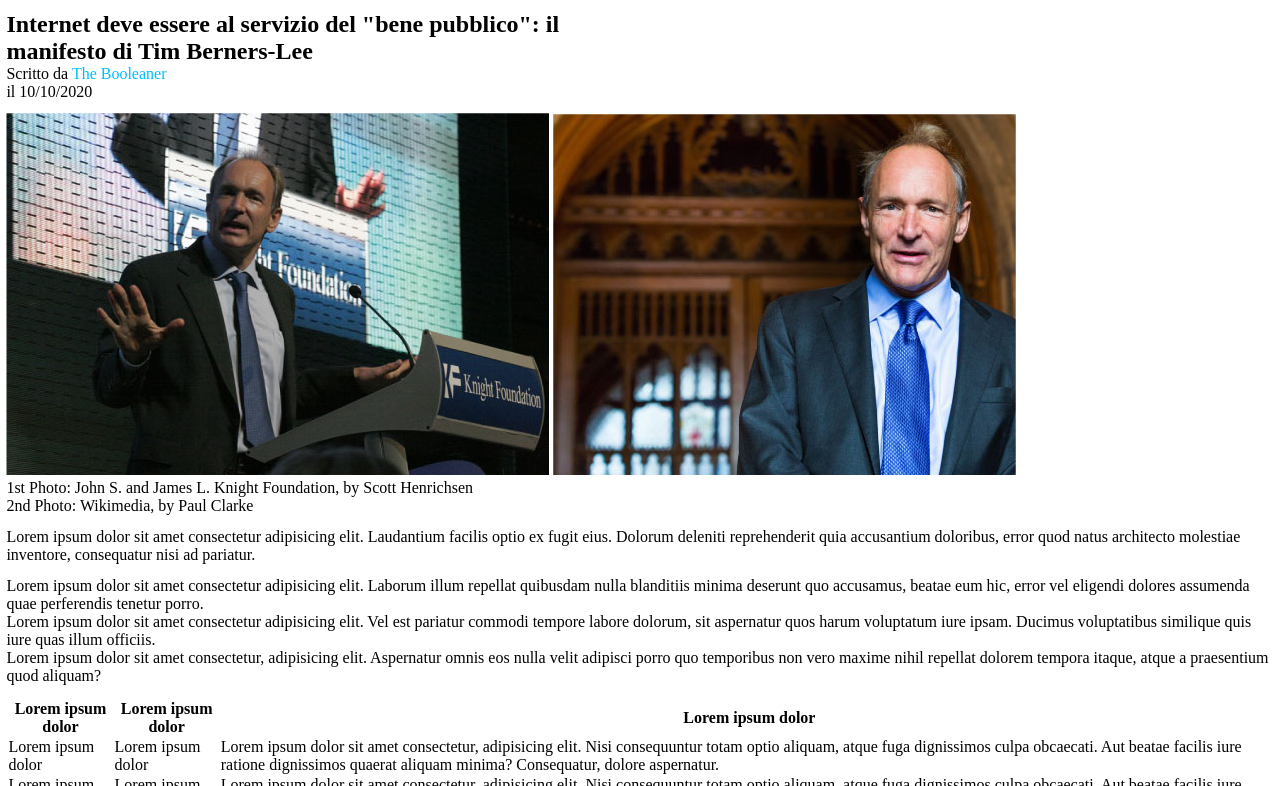
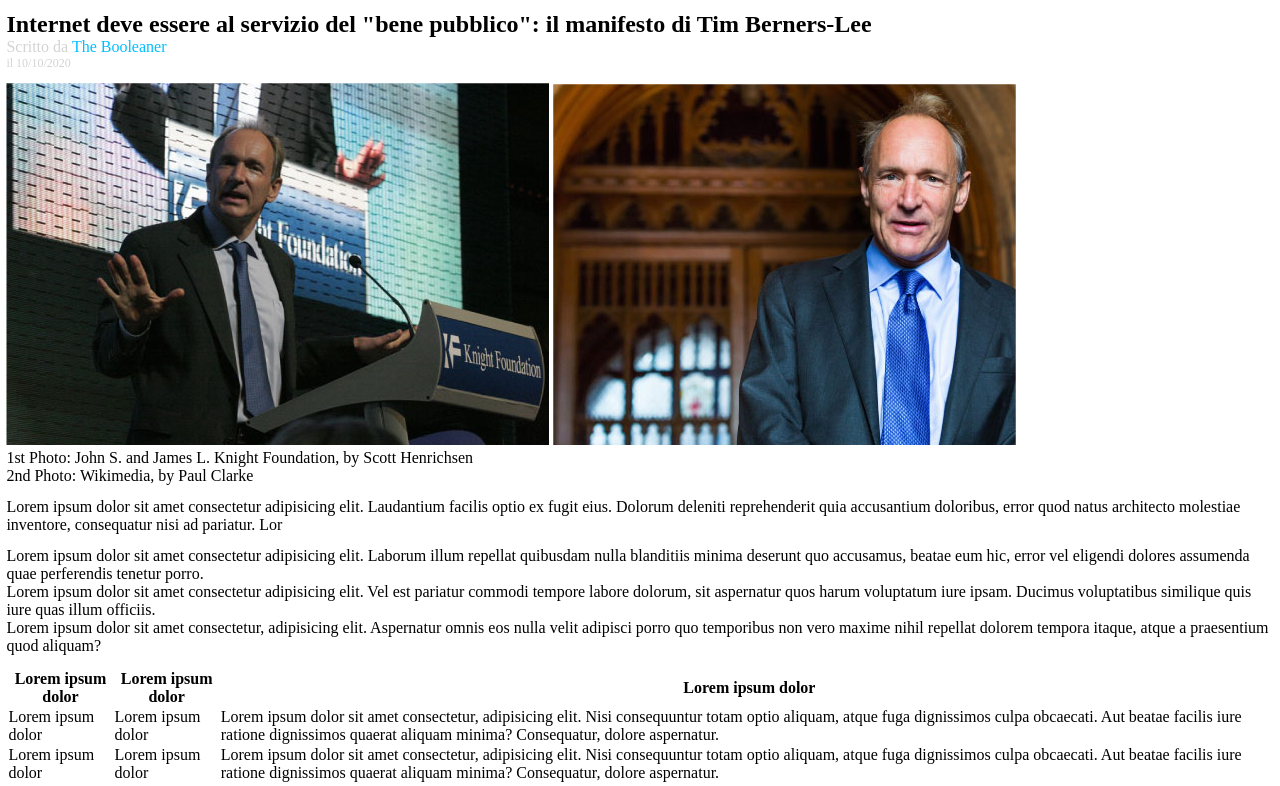
Before and after one commit to diegoferrari129/html-css-booleaner, a plain HTML site: page index.html in a window 1280 px wide. Shown: the part 102-888 px from the top of the page. Drawn offline with Linux system fonts and the light colour scheme.

Commit message:
[FIX] Logo and Title to index.html

```diff
--- a/css/style.css
+++ b/css/style.css
@@ -4,14 +4,12 @@
     box-sizing: border-box;
 }
 
+/* logo + sfondo */
 header{
     background-color: rgb(0, 155, 207);
+    background-image: url(../img/pattern.png);
+    background-size: 300px;
     height: 100px;
-    background-image: url(../img/pattern.png);
-}
-
-.container, .logo{
-    margin-left: 0.5%;
 }
 
 .logo{
@@ -19,13 +17,26 @@ header{
     margin-top: 2.5%;
 }
 
+.container, .logo{
+    margin-left: 0.5%;
+}
+
 .spazio{
     margin-top: 1%;
     margin-bottom: 1%;
 }
 
-.autore{
+.text-color{
+    color: lightgray;
+}
+
+.author-name{
     color: rgb(0, 191, 255);
+}
+
+.text-size{
+    color: lightgrey;
+    font-size: 12px;
 }
 
 .tabella{
--- a/index.html
+++ b/index.html
@@ -7,32 +7,35 @@
     <title>html-css-booleaner</title>
 
     <link rel="stylesheet" href="css/style.css">
-</head>
 
 <body>
+
     <header>
         <!-- LOGO -->
         <img class="logo" src="./img/logo.svg" alt="logo">
     </header>
 
     <div class="container">
+
         <main>
-            <!-- CONTENUTO -->
+            <!-- TITOLO + AUTORE -->
             <section class="spazio">
-                <!-- TITOLO + AUTORE -->
-                <h1>Internet deve essere al servizio del "bene pubblico": il <br>manifesto di Tim Berners-Lee</h1>
-                <p>Scritto da <span class="autore">The Booleaner</span> <br>il 10/10/2020</p>
+                <h1>Internet deve essere al servizio del "bene pubblico": il manifesto di Tim Berners-Lee</h1>
+                <div class="text-color">Scritto da <span class="author-name">The Booleaner</span>
+                <div class="text-size">il 10/10/2020</div>
             </section>
 
             <section>
+                <!-- IMMAGINI -->
                 <div class="spazio">
                     <img src="./img/tim-1.jpg" alt="Tim1">
                     <img src="./img/tim-2.jpg" alt="Tim2">
-                    <p>1st Photo: John S. and James L. Knight Foundation, by Scott Henrichsen<br>
-                    2nd Photo: Wikimedia, by Paul Clarke</p>
+
+                    <div class="info-photos">1st Photo: John S. and James L. Knight Foundation, by Scott Henrichsen<br>
+                    2nd Photo: Wikimedia, by Paul Clarke</div>
                 </div>
 
-                <p class="spazio">Lorem ipsum dolor sit amet consectetur adipisicing elit. Laudantium facilis optio ex fugit eius. Dolorum deleniti reprehenderit quia accusantium doloribus, error quod natus architecto molestiae inventore, consequatur nisi ad pariatur.</p>
+                <p class="spazio">Lorem ipsum dolor sit amet consectetur adipisicing elit. Laudantium facilis optio ex fugit eius. Dolorum deleniti reprehenderit quia accusantium doloribus, error quod natus architecto molestiae inventore, consequatur nisi ad pariatur. Lor</p>
 
                 <ul class="spazio">
                     <li>Lorem ipsum dolor sit amet consectetur adipisicing elit. Laborum illum repellat quibusdam nulla blanditiis minima deserunt quo accusamus, beatae eum hic, error vel eligendi dolores assumenda quae perferendis tenetur porro.</li>
```
